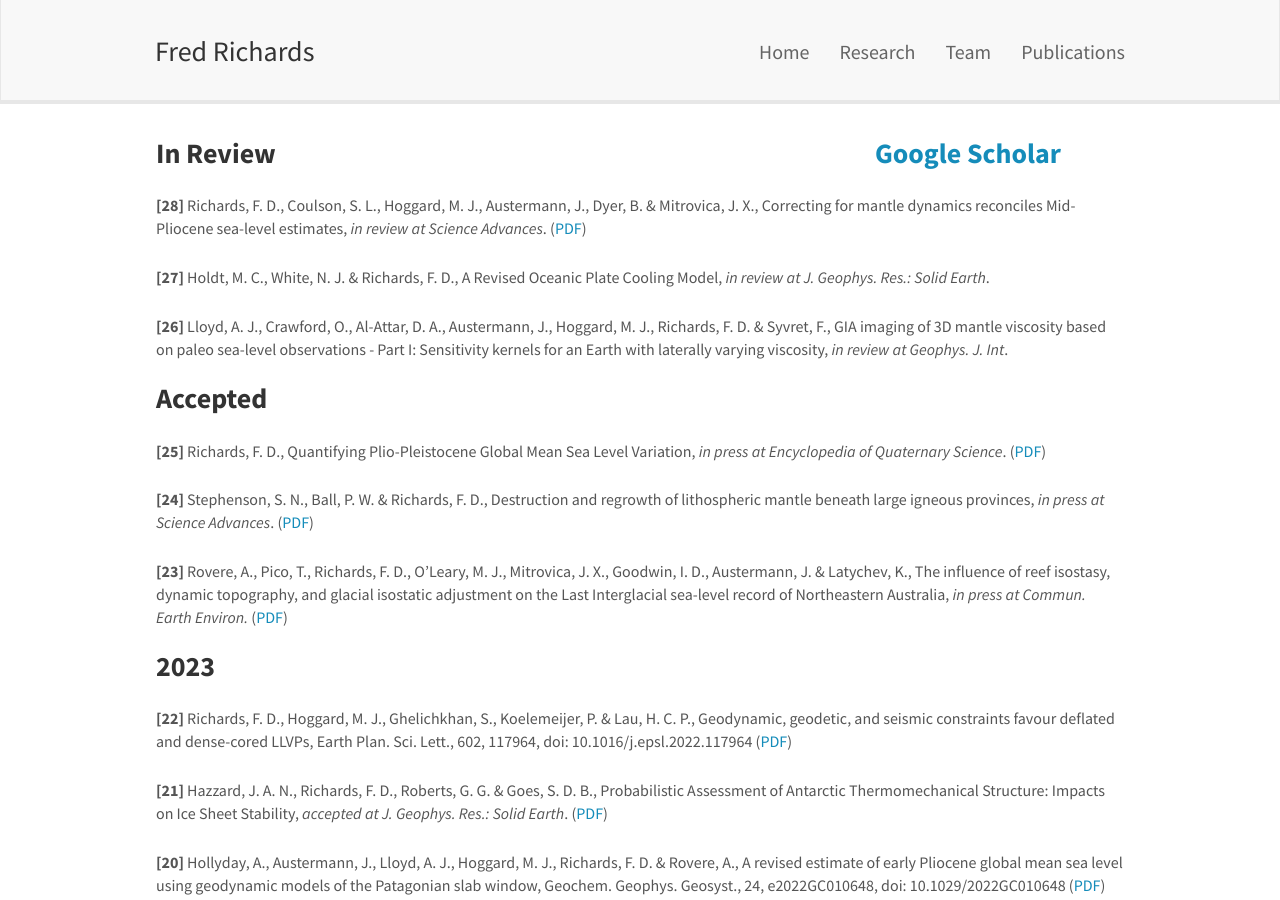
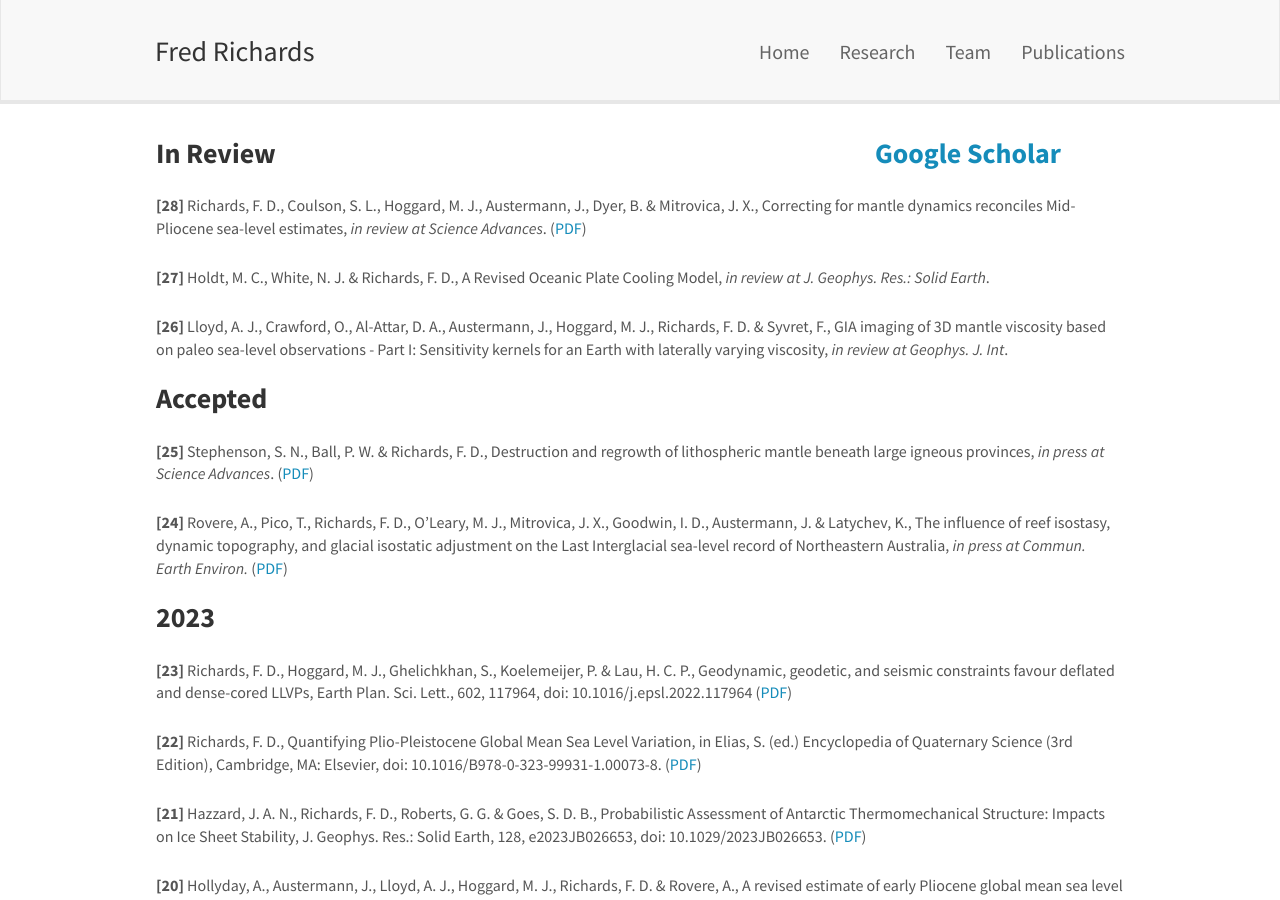
Before and after one commit to freddrichards/freddrichards.github.io, a Jekyll site: the page built from _pages/publications.md, in a window 1280 px wide and 900 px high. Built offline with Jekyll 4.4.1, drawn with Linux system fonts in a browser that asks for light colours; nearby versions of some CDN libraries.

Commit message:
Update publications.md

```diff
--- a/_pages/publications.md
+++ b/_pages/publications.md
@@ -25,26 +25,26 @@ permalink: /publications/
 <h3 style="font-weight: bold">Accepted</h3>
 
 <p style="padding-top:15px">
-**[25]** Richards, F. D., Quantifying Plio-Pleistocene Global Mean Sea Level Variation, *in press at Encyclopedia of Quaternary Science*. ([PDF](/documents/papers/richards_2023_EQS_inreview.pdf))
-</p>
-
-<p style="padding-top:15px">
-**[24]** Stephenson, S. N., Ball, P. W. & Richards, F. D.,  Destruction and regrowth of lithospheric mantle beneath large igneous provinces, *in press at Science Advances*.
+**[25]** Stephenson, S. N., Ball, P. W. & Richards, F. D.,  Destruction and regrowth of lithospheric mantle beneath large igneous provinces, *in press at Science Advances*.
 ([PDF](/documents/papers/stephenson_etal_2023_sciadv_inreview.pdf))
 </p>
 
 <p style="padding-top:15px">
-**[23]** Rovere, A., Pico, T., Richards, F. D., O’Leary, M. J., Mitrovica, J. X., Goodwin, I. D., Austermann, J. & Latychev, K., The influence of reef isostasy, dynamic topography, and glacial isostatic adjustment on the Last Interglacial sea-level record of Northeastern Australia, *in press at Commun. Earth Environ.* ([PDF](/documents/papers/rovere_etal_2022_natcommearthenv_inreview.pdf))
+**[24]** Rovere, A., Pico, T., Richards, F. D., O’Leary, M. J., Mitrovica, J. X., Goodwin, I. D., Austermann, J. & Latychev, K., The influence of reef isostasy, dynamic topography, and glacial isostatic adjustment on the Last Interglacial sea-level record of Northeastern Australia, *in press at Commun. Earth Environ.* ([PDF](/documents/papers/rovere_etal_2022_natcommearthenv_inreview.pdf))
 </p>
 
 <h3 style="font-weight: bold">2023</h3>
 
 <p style="padding-top:15px">
-**[22]** Richards, F. D., Hoggard, M. J., Ghelichkhan, S., Koelemeijer, P. & Lau, H. C. P., Geodynamic, geodetic, and seismic constraints favour deflated and dense-cored LLVPs, Earth Plan. Sci. Lett., 602, 117964, doi: 10.1016/j.epsl.2022.117964 ([PDF](/documents/papers/richards_etal_2023_epsl.pdf))
+**[23]** Richards, F. D., Hoggard, M. J., Ghelichkhan, S., Koelemeijer, P. & Lau, H. C. P., Geodynamic, geodetic, and seismic constraints favour deflated and dense-cored LLVPs, Earth Plan. Sci. Lett., 602, 117964, doi: 10.1016/j.epsl.2022.117964 ([PDF](/documents/papers/richards_etal_2023_epsl.pdf))
 </p>
 
 <p style="padding-top:15px">
-**[21]** Hazzard, J. A. N., Richards, F. D., Roberts, G. G. & Goes, S. D. B., Probabilistic Assessment of Antarctic Thermomechanical Structure: Impacts on Ice Sheet Stability, *accepted at J. Geophys. Res.: Solid Earth*. ([PDF](/documents/papers/hazzard_etal_2023_jgr.pdf))
+**[22]** Richards, F. D., Quantifying Plio-Pleistocene Global Mean Sea Level Variation, in Elias, S. (ed.) Encyclopedia of Quaternary Science (3rd Edition), Cambridge, MA: Elsevier, doi: 10.1016/B978-0-323-99931-1.00073-8. ([PDF](/documents/papers/richards_2023_EQS.pdf))
+</p>
+
+<p style="padding-top:15px">
+**[21]** Hazzard, J. A. N., Richards, F. D., Roberts, G. G. & Goes, S. D. B., Probabilistic Assessment of Antarctic Thermomechanical Structure: Impacts on Ice Sheet Stability, J. Geophys. Res.: Solid Earth, 128, e2023JB026653, doi: 10.1029/2023JB026653. ([PDF](/documents/papers/hazzard_etal_2023_jgr.pdf))
 </p>
 
 <p style="padding-top:15px">
```
